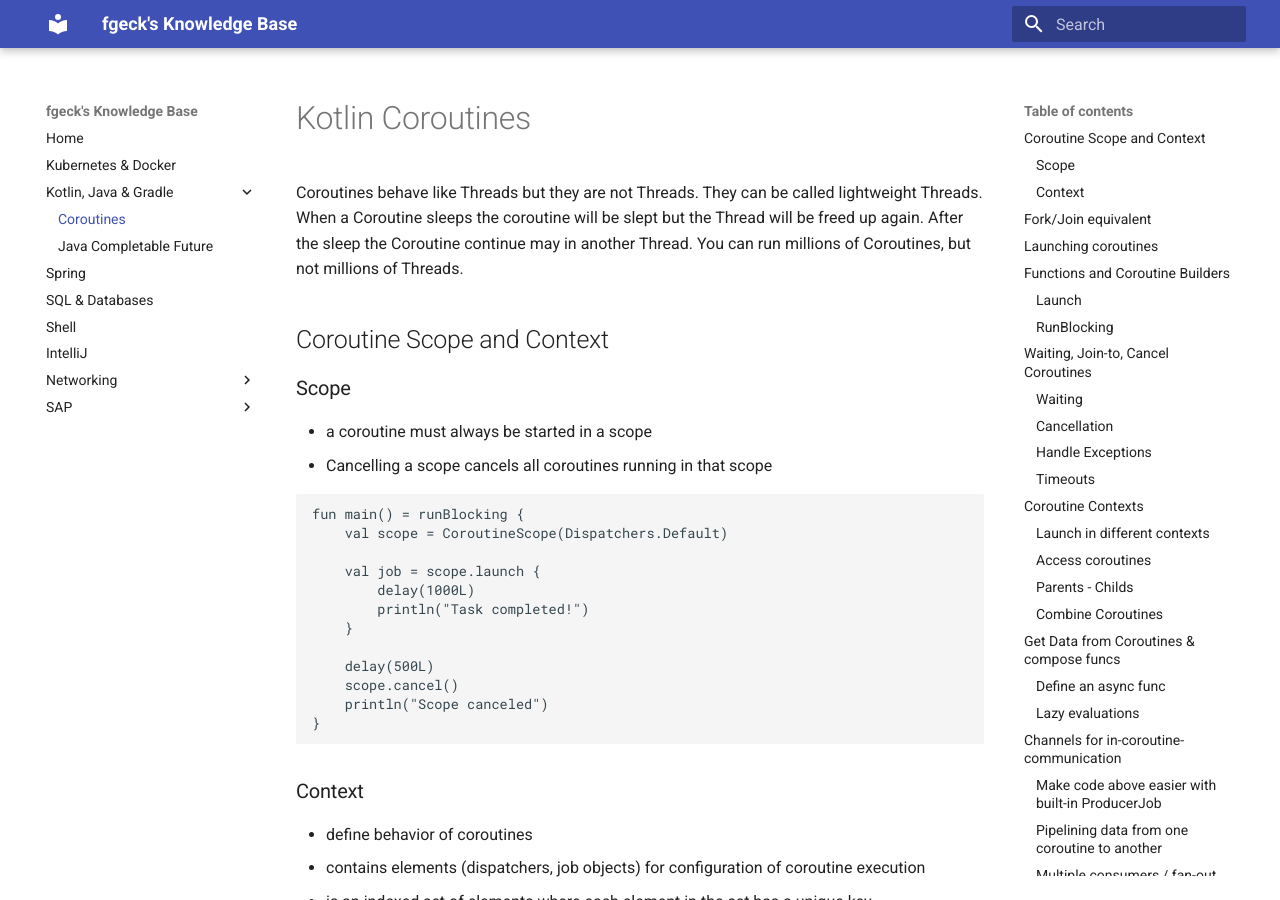
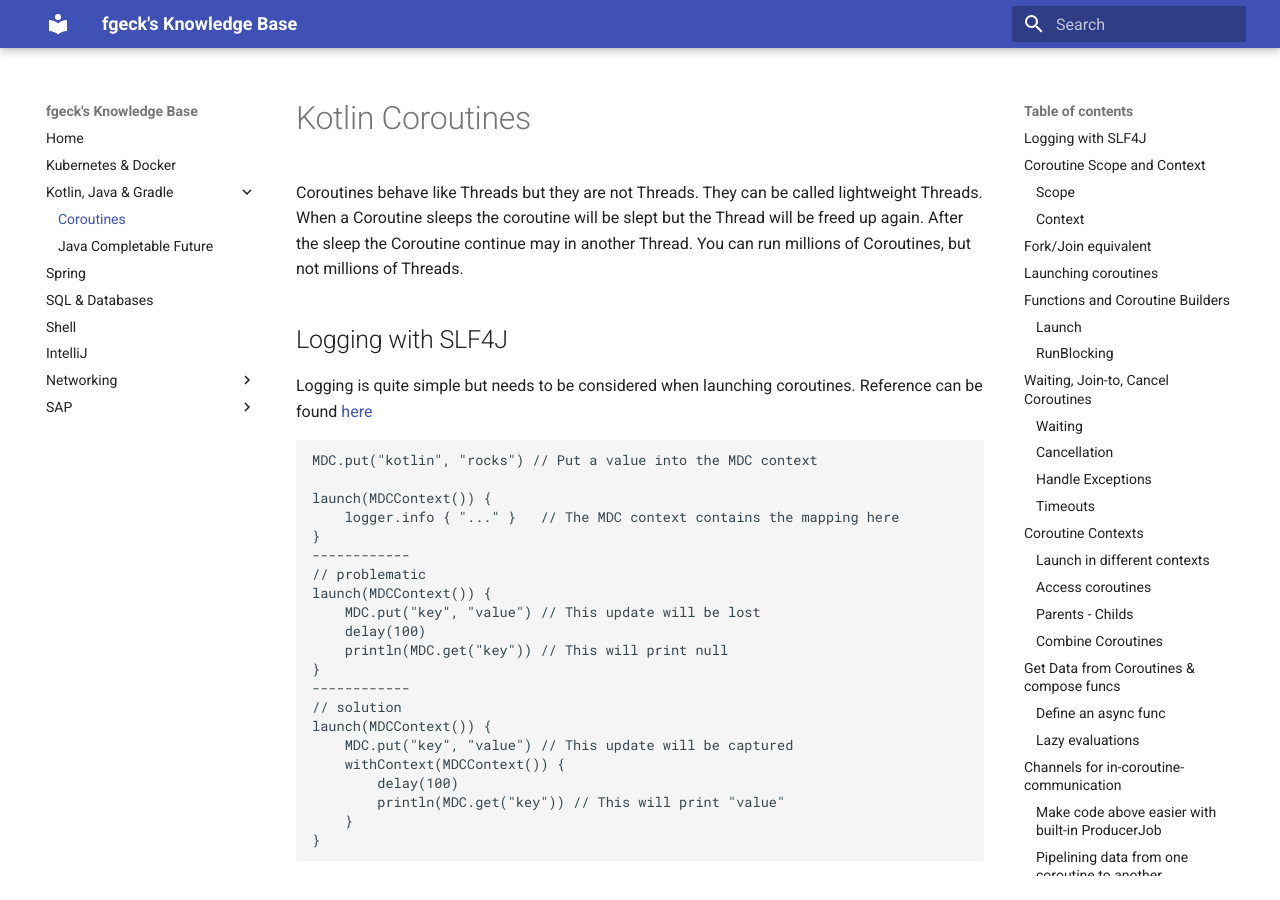
Before and after one commit to fgeck/knowledge-base, an MkDocs documentation site: the page built from docs/kotlin/coroutines.md, in a window 1280 px wide and 900 px high. Built offline with MkDocs 1.6.1 and Material for MkDocs 9.7.7, drawn with Linux system fonts in a browser that asks for light colours; some of the changed text lies outside the part shown.

Commit message:
Add slf4j logging in coroutines

````diff
--- a/docs/kotlin/coroutines.md
+++ b/docs/kotlin/coroutines.md
@@ -1,6 +1,35 @@
 # Kotlin Coroutines
 
 Coroutines behave like Threads but they are not Threads. They can be called lightweight Threads. When a Coroutine sleeps the coroutine will be slept but the Thread will be freed up again. After the sleep the Coroutine continue may in another Thread. You can run millions of Coroutines, but not millions of Threads.
+
+## Logging with SLF4J
+
+Logging is quite simple but needs to be considered when launching coroutines.
+Reference can be found [here](https://kotlinlang.org/api/kotlinx.coroutines/kotlinx-coroutines-slf4j/kotlinx.coroutines.slf4j/-m-d-c-context/)
+
+```kotlin
+MDC.put("kotlin", "rocks") // Put a value into the MDC context
+
+launch(MDCContext()) {
+    logger.info { "..." }   // The MDC context contains the mapping here
+}
+------------
+// problematic
+launch(MDCContext()) {
+    MDC.put("key", "value") // This update will be lost
+    delay(100)
+    println(MDC.get("key")) // This will print null
+}
+------------
+// solution
+launch(MDCContext()) {
+    MDC.put("key", "value") // This update will be captured
+    withContext(MDCContext()) {
+        delay(100)
+        println(MDC.get("key")) // This will print "value"
+    }
+}
+```
 
 ## Coroutine Scope and Context
 
@@ -246,7 +275,7 @@ jobs += launch(newSingleThreadContext("myThread")){}
 ```
 
 - `Unconfined` starts in the thread of parent but once a suspending func was called it may continues in another thread
-- use `newSingleThreadContext` **always*- with `use{}` so that it is always closed: `newSingleThreadContext("mySTC").use{}`
+- use `newSingleThreadContext` \*_always_- with `use{}` so that it is always closed: `newSingleThreadContext("mySTC").use{}`
 
 ### Access coroutines
 
````
